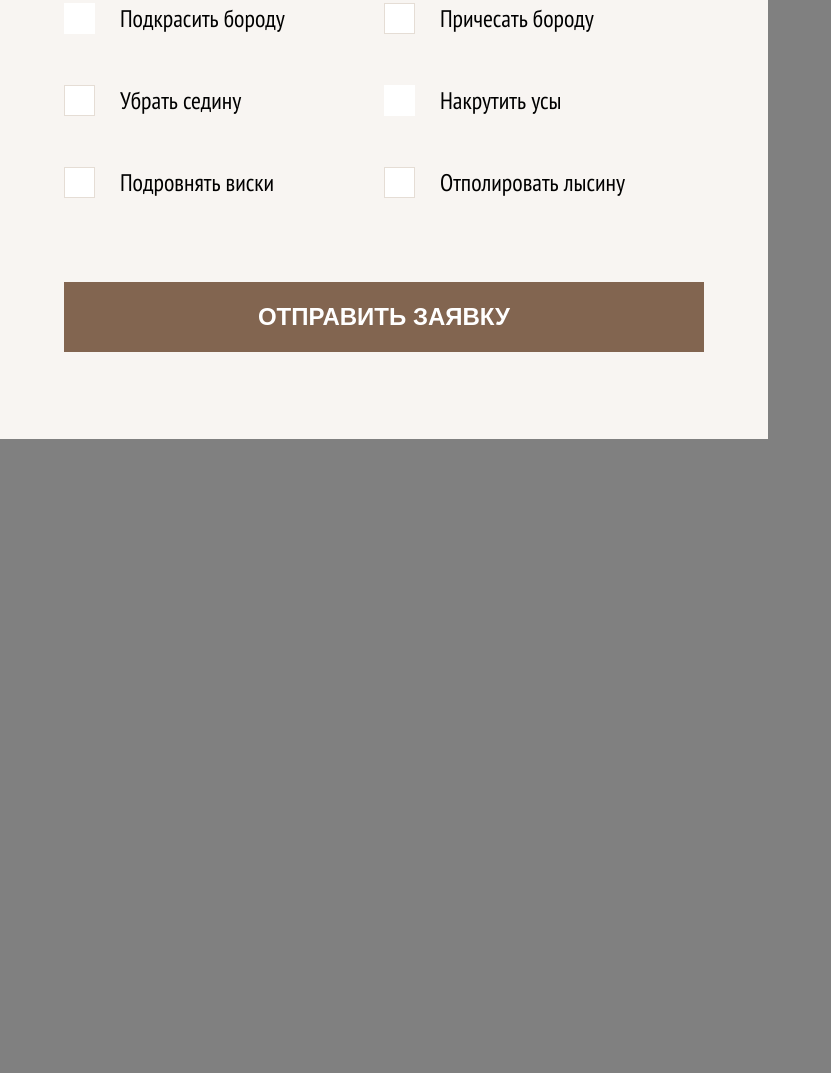
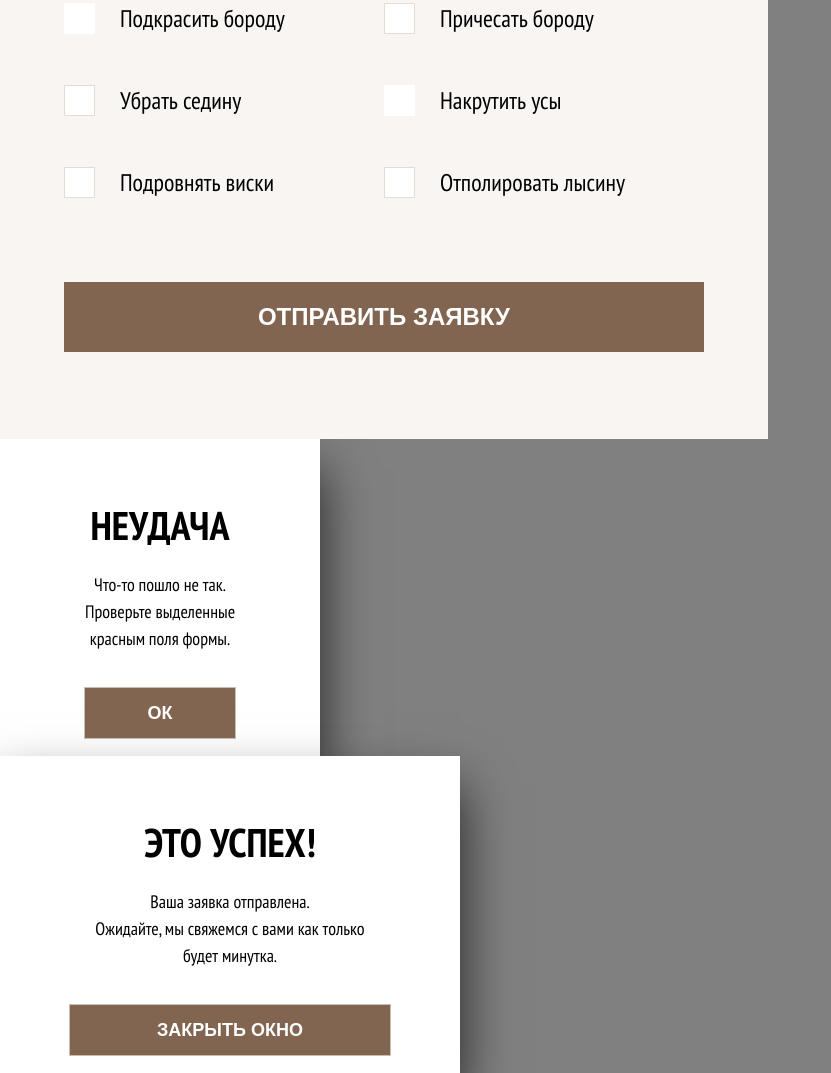
Before and after one commit to vesterlis/Barbershop-II, a plain HTML site: page form.html in a window 1280 px wide. Shown: the part 1189-2262 px from the top of the page, without its empty margins (0-831 px from the left). Before the commit the page ends 1628 px from the top, so only its background shows below. Drawn offline with Linux system fonts and the light colour scheme.

Commit message:
layout #12
Добавила уведомления-поп-апы (для десктопы, планшета или мобильной версии) об успешной записи на стрижку или об ошибке заполнения формы

```diff
--- a/form-desktop.css
+++ b/form-desktop.css
@@ -335,18 +335,90 @@ body {
 }
 
 .appointment__sendApplication:focus,
-.appointment__title.appointment__sendApplication:hover {
+.appointment__title.appointment__sendApplication:hover,
+.failurePopUp__button:focus,
+.failurePopUp__button:hover,
+.success__button:focus,
+.successPopUp__button:hover {
     background-color: #6a4d38;
     outline: none;
 }
 
-.appointment__sendApplication:active {
+.appointment__sendApplication:active,
+.failurePopUp__button:active,
+.successPopUp__button:active {
     background-color: #6a4d38;
     color: #978374;
     outline: none;
 }
 
-.appointment__sendApplication:disabled {
+.appointment__sendApplication:disabled,
+.failurePopUp__button:disabled,
+.successPopUp__button:disabled {
     background-color: #aeaeae;
     outline: none;
 }
+
+.failurePopUp,
+.successPopUp {
+    height: 317px;
+    padding: 60px 0 47px 0;
+
+    box-sizing: border-box;
+    box-shadow: 0 30px 50px 0 rgba(0, 1, 1, 0.75);
+    background-color: #ffffff;
+}
+
+.failurePopUp {
+    width: 320px;
+}
+
+.successPopUp {
+    width: 460px;
+}
+
+.popUp__wrapper--failure,
+.popUp__wrapper--success {
+    display: flex;
+    flex-direction: column;
+}
+
+.popUp__wrapper--success {
+    margin: 0 70px;
+}
+
+.failurePopUp__title,
+.successPopUp__title {
+    margin-bottom: 20px;
+
+    text-align: center;
+}
+
+.failurePopUp_text,
+.successPopUp_text {
+    margin: 0;
+    padding: 0;
+
+    font-size: 18px;
+    line-height: 27px;
+    text-align: center;
+}
+
+.failurePopUp__button,
+.successPopUp__button {
+    height: 50px;
+
+    color: #ffffff;
+
+    background-color: #826550;
+}
+
+.failurePopUp__button {
+    width: 150px;
+    margin: 36px auto 0 auto;
+}
+
+.successPopUp__button {
+    width: auto;
+    margin-top: 36px;
+}
--- a/form-mobile.css
+++ b/form-mobile.css
@@ -172,4 +172,26 @@
         order: 5;
     }
 
+    .successPopUp {
+        width: 320px;
+    }
+
+    .popUp__wrapper--success {
+        margin: 0;
+    }
+
+    .failurePopUp__button,
+    .successPopUp__button {
+        display: block;
+    }
+
+    .failurePopUp__button {
+        width: 180px;
+    }
+
+    .successPopUp__button {
+        margin: 36px auto 0 auto;
+        padding: 0 38px 0 36px;
+    }
+
 }
--- a/form.html
+++ b/form.html
@@ -18,7 +18,7 @@
             <div class="appointment__wrapper">
                 <form class="appointment__form" action="#" method="POST">
                     <div class="appointment__titleButton">
-                        <p class="appointment__title">Запись на стрижку</p>
+                        <h2 class="appointment__title">Запись на стрижку</h2>
                         <a class="appointment__toMainPage button" href="#">на Главную</a>
                     </div>
 
@@ -51,7 +51,7 @@
                         id="info-for-master" rows="10"></textarea>
 
                     <div class="appointmentChooseBeard">
-                        <p class="appointmentChooseBeard__title inner-title">Выберите модель бороды:</p>
+                        <h3 class="appointmentChooseBeard__title inner-title">Выберите модель бороды:</h3>
 
                         <div class="beards__list">
                             <div class="beards__item admiral">
@@ -88,7 +88,7 @@
                     </div>
 
                     <div class="appointmentExtraServices">
-                        <p class="appointmentExtraServices__title inner-title">Дополнительные услуги:</p>
+                        <h3 class="appointmentExtraServices__title inner-title">Дополнительные услуги:</h3>
 
                         <div class="extraServices__list">
                             <div class="extraServices__item color-beard">
@@ -134,6 +134,32 @@
                 </form>
 
             </div>
+        </div>
+
+        <div class="appointment__failurePopUp failurePopUp">
+            <div class="popUp__wrapper popUp__wrapper--failure">
+                <h2 class="failurePopUp__title appointment__title">Неудача</h2>
+                <p class="failurePopUp_text">Что-то пошло не так.
+                    <br>
+                    Проверьте выделенные
+                    <br>
+                    красным поля формы.</p>
+                <button class="failurePopUp__button button" type="submit" name="ok">Ок</button>
+            </div>
+        </div>
+
+        <div class="appointment__successPopUp successPopUp">
+            <div class="popUp__wrapper popUp__wrapper--success">
+                <h2 class="successPopUp__title appointment__title">Это успех!</h2>
+                <p class="successPopUp_text">Ваша заявка отправлена.
+                    <br>
+                    Ожидайте, мы свяжемся с вами как только
+                    <br>
+                    будет минутка.</p>
+                <button class="successPopUp__button button" type="submit" name="close-popUp">Закрыть
+                    окно</button>
+            </div>
+        </div>
 
     </body>
 
```
